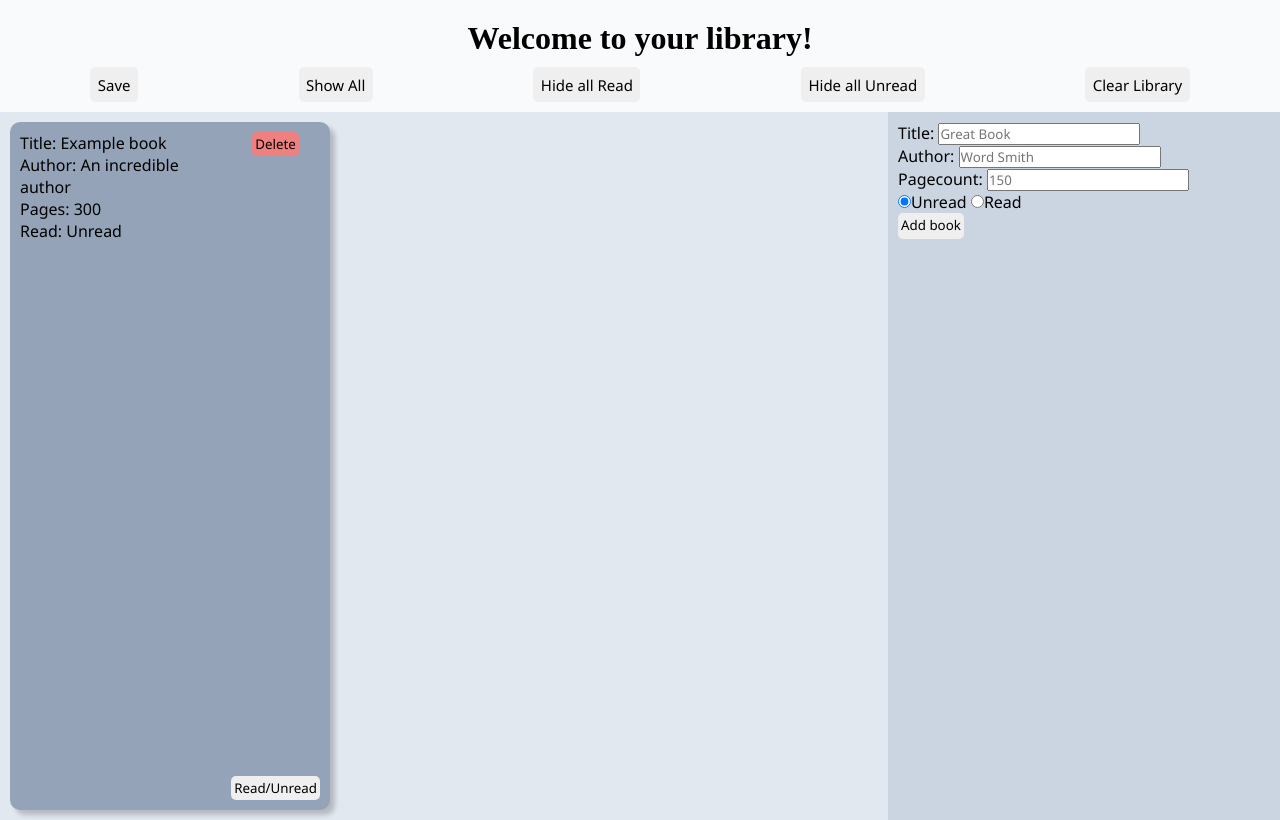
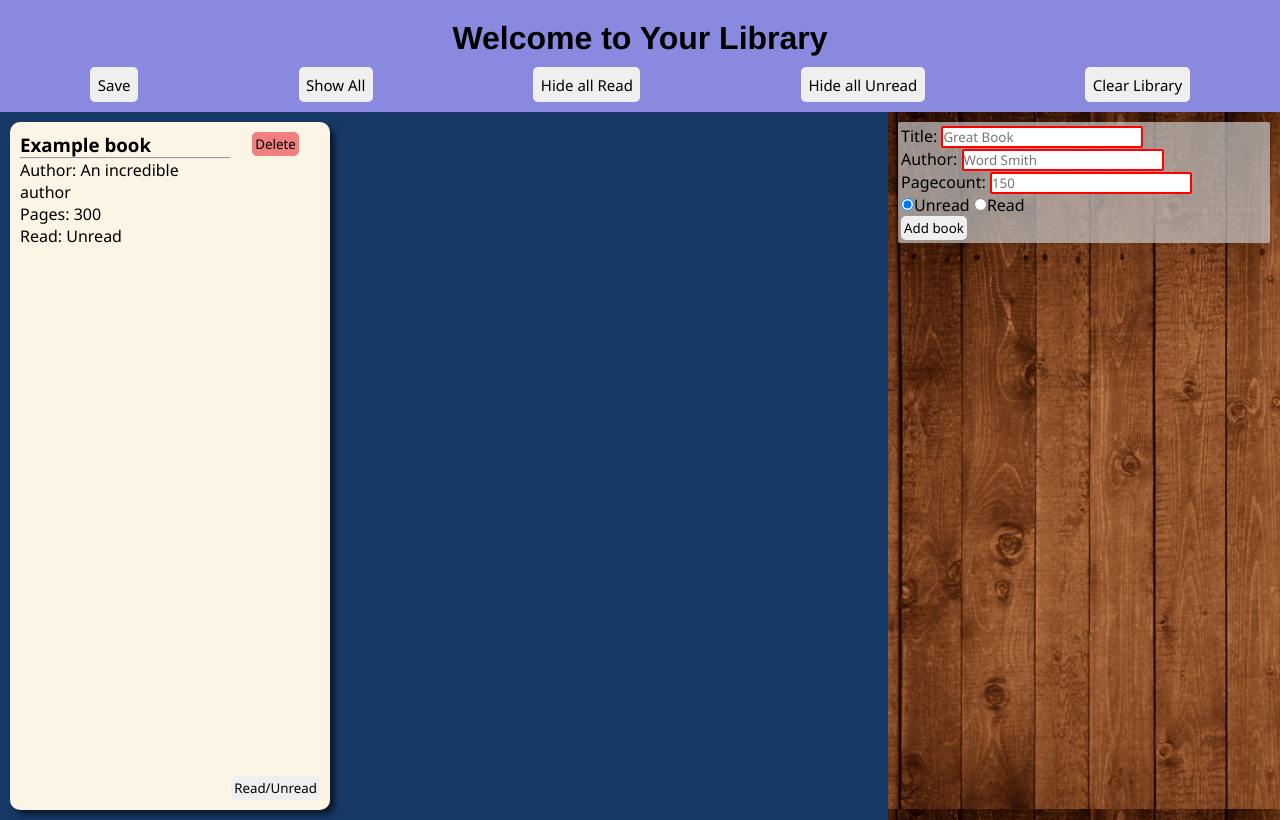
Before and after one commit to lawsonnuland/library, a plain HTML site: page index.html in a window 1280 px wide. Drawn offline with Linux system fonts and the light colour scheme.

Commit message:
Updated UI
Made the interface cleaner.

```diff
--- a/index.html
+++ b/index.html
@@ -9,7 +9,7 @@
 </head>
 <body>
     <div class="header">
-        <h1>Welcome to your library!</h1>
+        <h1>Welcome to Your Library</h1>
         <div class="libbuttons">
             <button id="savelib">Save</button>
             <button id="showall">Show All</button>
@@ -23,12 +23,15 @@
 
         </div>
         <div class="newbook">
-            <label for="title">Title: <input id="title" placeholder="Great Book"></label> <br>
-            <label for="author">Author: <input id="author" placeholder="Word Smith"></label> <br>
-            <label for="pagecount">Pagecount: <input id="pagecount" type="number" min="1" placeholder="150"></label> <br>
-            <label for="Unread"><input type="radio" name="inputType" value="Unread" id="hover" checked>Unread</label>
-            <label for="Read"><input type="radio" name="inputType" value="Read">Read</label> <br>
-            <button id="addbook">Add book</button>
+            <div class="input-display">
+                <label for="title">Title: <input id="title" placeholder="Great Book" required></label> <br>
+                <label for="author">Author: <input id="author" placeholder="Word Smith" required></label> <br>
+                <label for="pagecount">Pagecount: <input id="pagecount" type="number" min="1" placeholder="150" required></label> <br>
+                <label for="Unread"><input type="radio" name="inputType" value="Unread" id="hover" checked>Unread</label>
+                <label for="Read"><input type="radio" name="inputType" value="Read">Read</label> <br>
+                <button id="addbook">Add book</button>
+            </div>
+
         </div>
     </div>
     <script src="script.js"></script>
--- a/script.js
+++ b/script.js
@@ -49,7 +49,8 @@ function updateLibrary () {
     card.setAttribute("data-index", bookCount);
     card.innerHTML = `
     <div>
-    <p>Title: ${element.name}</p>
+    <h3> ${element.name}</h3>
+    <hr>
     <p>Author: ${element.author}</p>
     <p>Pages: ${element.pages}</p>
     <p>Read: ${element.read}</p>
--- a/styles.css
+++ b/styles.css
@@ -13,6 +13,7 @@ body {
     height: auto;
     align-items: center;
     padding: 10px;
+    background-color: rgb(137, 137, 224);
 }
 
 .libbuttons {
@@ -37,7 +38,7 @@ h1 {
     text-align: center;
     align-self: center;
     padding: 10px;
-    font-family: 'Times New Roman', Times, serif;
+    font-family: 'Franklin Gothic Medium', 'Arial Narrow', Arial, sans-serif;
 }
 
 .container {
@@ -53,12 +54,13 @@ h1 {
     grid-template-columns: repeat(auto-fit, minmax(300px, 1fr));
     overflow: scroll;
     padding: 10px;
-    background-color: #e2e8f0;
+    background-color: #163864;
 }
 
 .newbook {
     float: left;
-    background-color: #cbd5e1;
+    background-image: url(img/wood-grain.jpg);
+    background-size: contain;
     padding: 10px;
     width: 30%;
     font-family: Cambria, Cochin, Georgia, Times, 'Times New Roman', serif;
@@ -70,12 +72,12 @@ h1 {
 }
 
 .card {
-    background-color: #94a3b8;
+    background-color: #FCF5E5;
     padding: 10px;
     border-radius: 10px;
     display: flex;
     justify-content: space-between;
-    box-shadow: 5px 5px 5px rgb(0,0,0,.2);
+    box-shadow: 5px 5px 5px rgb(0,0,0,.5);
     max-width: 300px;
 }
 
@@ -83,6 +85,7 @@ h1 {
     display: flex;
     flex-direction: column;
     justify-content: space-between;
+
 }
 
 button {
@@ -98,4 +101,20 @@ button {
 
 label {
     padding-top: 5px;
+    margin-top: 5px;
+
 }
+
+.input-display {
+    padding: 3px;
+    border-radius: 2px;
+    background-color: rgba(200,200, 200, .7);
+}
+
+input {
+    border-radius: 2px;
+}
+
+input:invalid {
+    border: solid red 2px;
+}
```
Also changed, not shown: img/wood-grain.jpg (added).
